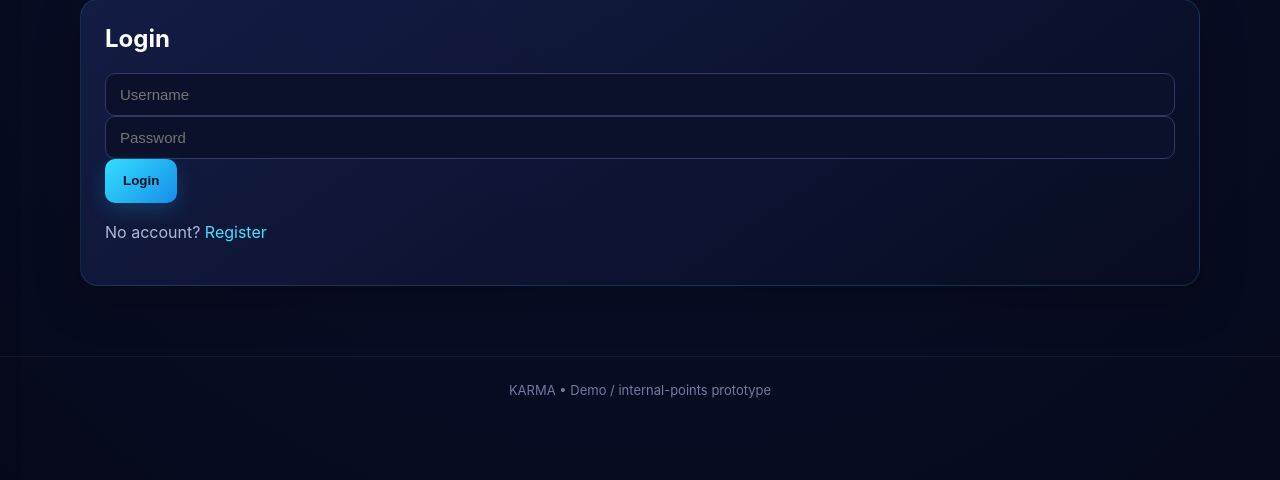
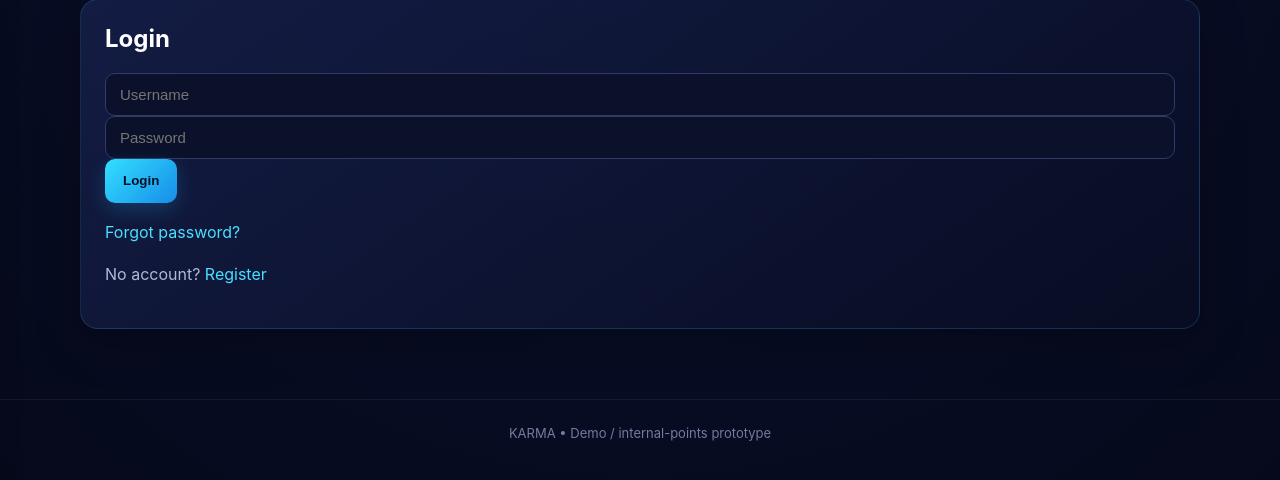
Before and after one commit to reneboypatoc2-glitch/karma-mining, a Flask app: page /login in a window 1280 px wide. Shown: the part 112-592 px from the top of the page. Run offline with Flask 3, Linux system fonts and the light colour scheme.

Commit message:
Update login.html

```diff
--- a/templates/login.html
+++ b/templates/login.html
@@ -1,6 +1,24 @@
-{% extends "base.html" %}{% block content %}<div class="form card"><h2>Login</h2><form method="post"><input name="username" placeholder="Username" required><input name="password" type="password" placeholder="Password" required><button>Login</button></form><p>No account? <a href="{{ url_for('register') }}">Register</a></p></div>{% endblock %}
-<p>
-    <a href="{{ url_for('forgot_password') }}">
-        Forgot password?
-    </a>
-</p>
+{% extends "base.html" %}
+
+{% block content %}
+<div class="form card">
+    <h2>Login</h2>
+
+    <form method="post">
+        <input type="text" name="username" placeholder="Username" required>
+
+        <input type="password" name="password" placeholder="Password" required>
+
+        <button type="submit">Login</button>
+    </form>
+
+    <p>
+        <a href="{{ url_for('forgot_password') }}">Forgot password?</a>
+    </p>
+
+    <p>
+        No account?
+        <a href="{{ url_for('register') }}">Register</a>
+    </p>
+</div>
+{% endblock %}
```
